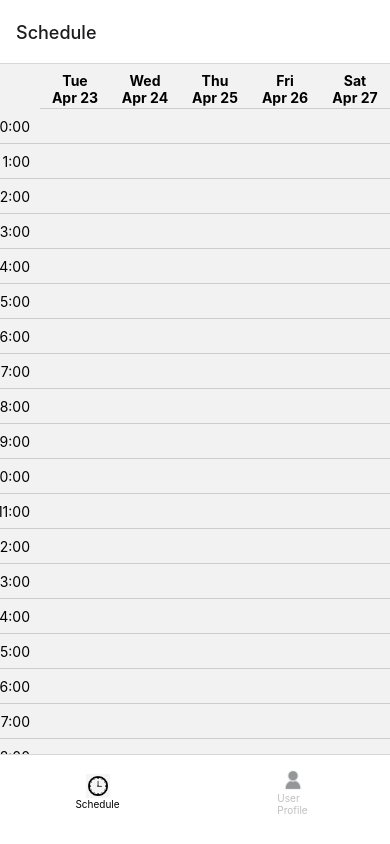
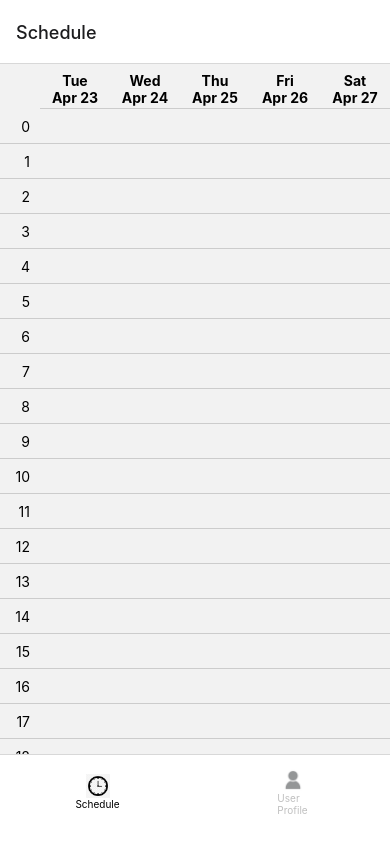
Before and after one commit to anzhub101/Attended, a React Native app: screen /Schedule in a window 390 px wide. Built offline with nearby package versions, Linux system fonts and the light colour scheme.

Commit message:
time header off

```diff
--- a/src/screens/ScheduleScreen.js
+++ b/src/screens/ScheduleScreen.js
@@ -20,7 +20,7 @@ const generateWeekDays = (startDate) => {
 const TimeSlot = ({ hour }) => (
   <View style={{ flexDirection: 'row', height: timeSlotHeight }}>
     <View style={[styles.timeSlot, { width: timeHeaderWidth }]}>
-      <Text>{`${hour}:00`}</Text>
+      <Text>{`${hour}`}</Text>
     </View>
     {Array.from({ length: 5 }).map((_, index) => (
       <View key={index} style={[styles.daySlot, { width: dayColumnWidth }]}>
```
